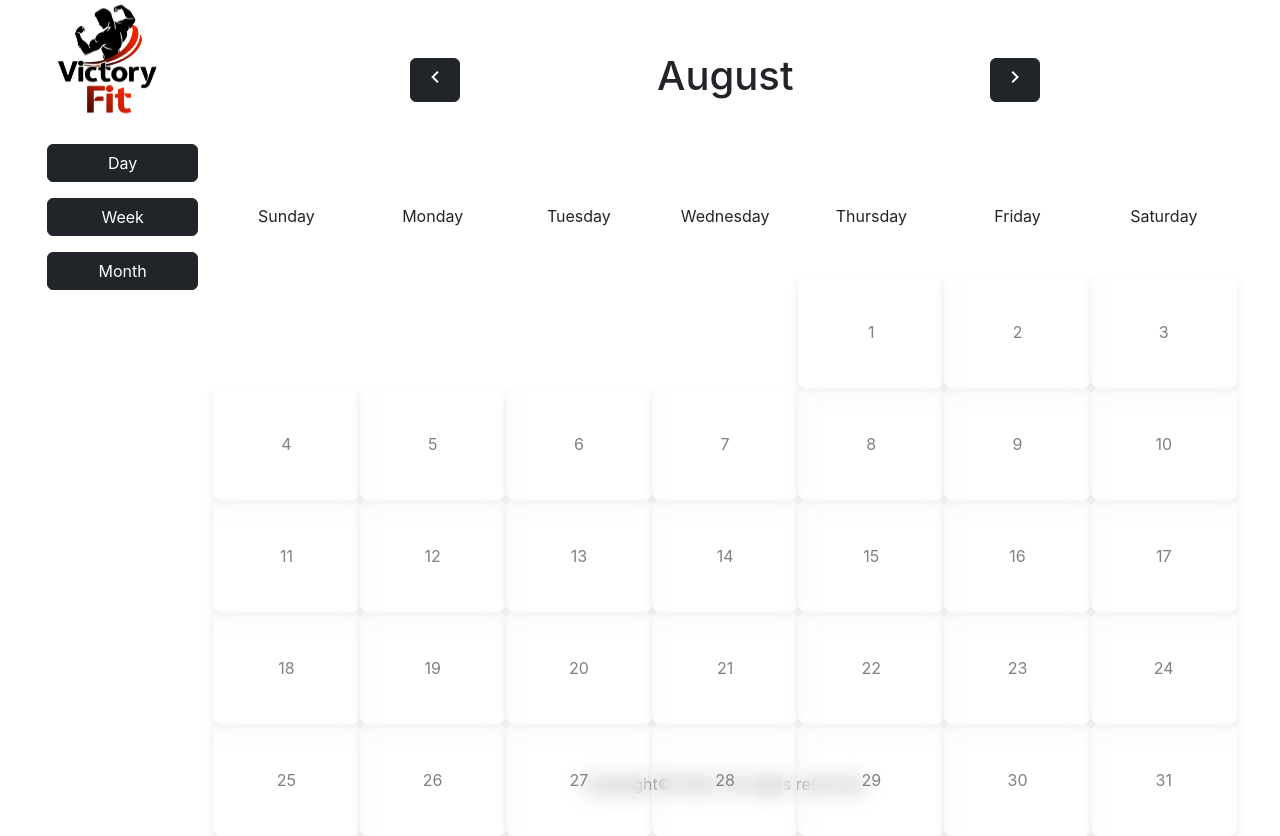
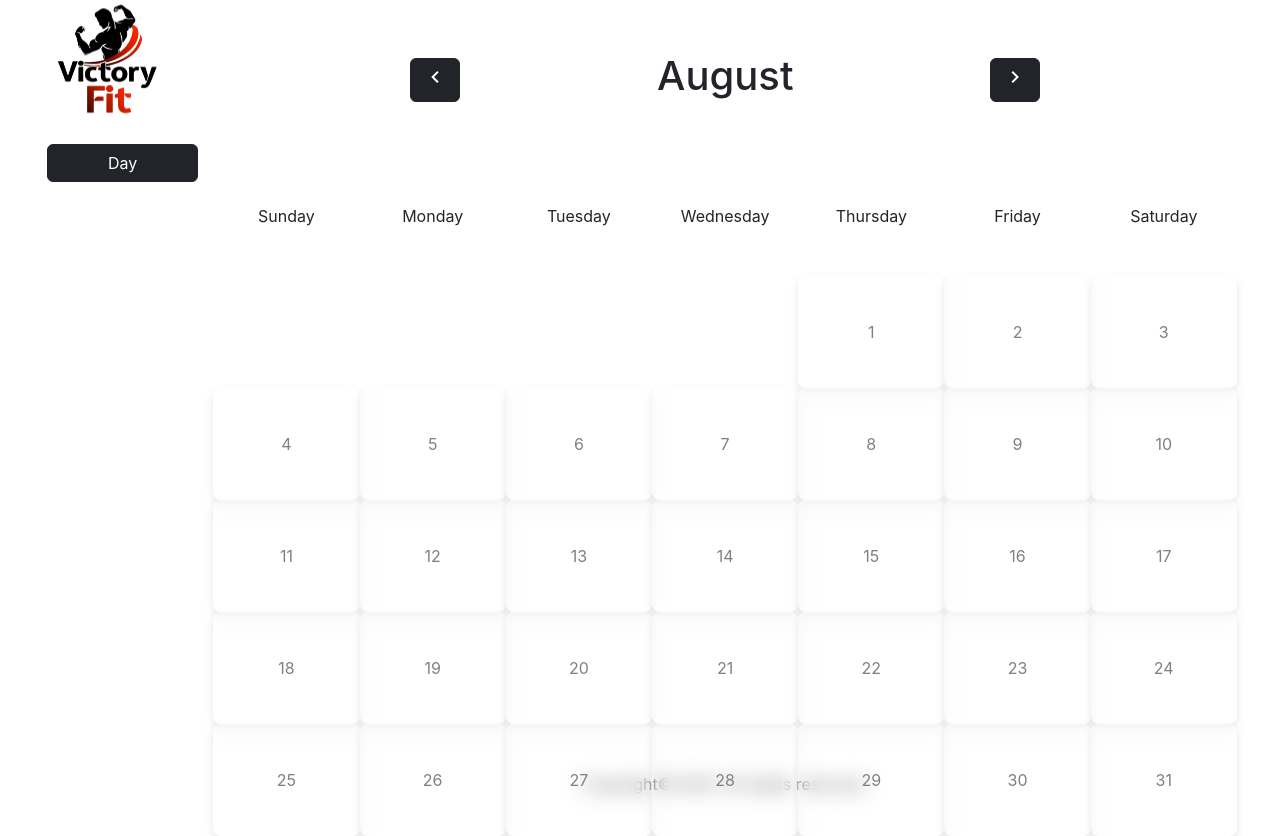
Before and after one commit to gabpmcp/react-pg, a React (Create React App) app: page / in a window 1280 px wide. Built offline with nearby package versions, Linux system fonts and the light colour scheme.

Commit message:
Disabled unfinished buttons.

```diff
--- a/src/organism/Layout.jsx
+++ b/src/organism/Layout.jsx
@@ -20,8 +20,8 @@ const Layout = () => {
                 <img src={logo} className='logo' />
                 <nav className='nav d-flex flex-column py-4'>
                     <ul><button className='btn btn-dark col-10' onClick={() => dispatch('day')} type="button">Day</button></ul>
-                    <ul><button className='btn btn-dark col-10' onClick={() => dispatch('week')} type="button">Week</button></ul>
-                    <ul><button className='btn btn-dark col-10' onClick={() => dispatch('month')} type="button">Month</button></ul>
+                    {/* <ul><button className='btn btn-dark col-10' onClick={() => dispatch('week')} type="button">Week</button></ul>
+                    <ul><button className='btn btn-dark col-10' onClick={() => dispatch('month')} type="button">Month</button></ul> */}
                 </nav>
             </section>
             <section className='col-10'>
```
